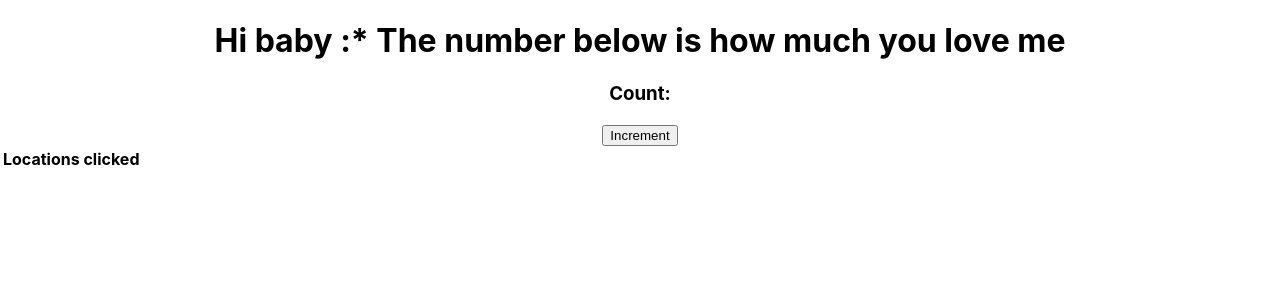
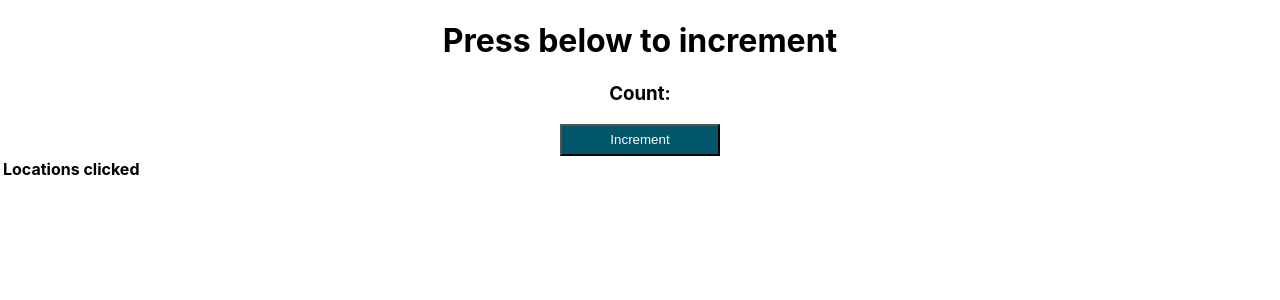
Before and after one commit to antsanchez198/Lighthall-Challenge-1, a React (Create React App) app: page / in a window 1280 px wide. Shown: the top 300 px of the page. Built offline with nearby package versions, Linux system fonts and the light colour scheme.

Commit message:
location feature fixed

```diff
--- a/src/App.js
+++ b/src/App.js
@@ -5,7 +5,10 @@ import { useEffect, useState } from 'react'
 function App() {
 
   var [data, setData] = useState(JSON.parse(window.localStorage.getItem('dataKey')));
+
   const [locations, setLocations] = useState([])
+  const [county, setCounty] = useState([])
+  const [state, setState] = useState([])
 
   const increment = () => {
     setData(data + 1);
@@ -18,9 +21,16 @@ function App() {
 
       const response = await fetch(`https://api.bigdatacloud.net/data/reverse-geocode-client?latitude=${latitude}&longitude=${longitude}&localityLanguage=en`);
       const jsonData = await response.json();
-      if (!locations.includes(jsonData.principalSubdivision) || !locations.includes(jsonData.locality)) {
-        let str = jsonData.locality + ', ' + jsonData.principalSubdivision;
-        locations.push(str)
+
+      let currentState = jsonData.principalSubdivision;
+      let currentCounty = jsonData.locality;
+
+      if (!state.includes(currentState) || !county.includes(currentCounty)) {
+        let str = currentCounty + ', ' + currentState;
+
+        locations.push(str);
+        state.push(currentState);
+        county.push(currentCounty);
       }
     }
 
@@ -42,9 +52,12 @@ function App() {
 
   return (
     <div className="App">
-      <h1>Hi baby :* The number below is how much you love me</h1>
+      <h1>Press below to increment</h1>
       <h3>Count: {data}</h3>
-      <button onClick={() => { increment(); fetchLocation(); }}>Increment</button>
+      <button
+        onClick={() => { increment(); fetchLocation();}}
+        style={{width: "10rem", height: "2rem", backgroundColor: "#025669", color: "white"}}
+      >Increment</button>
 
       <table>
         <tr>
```
